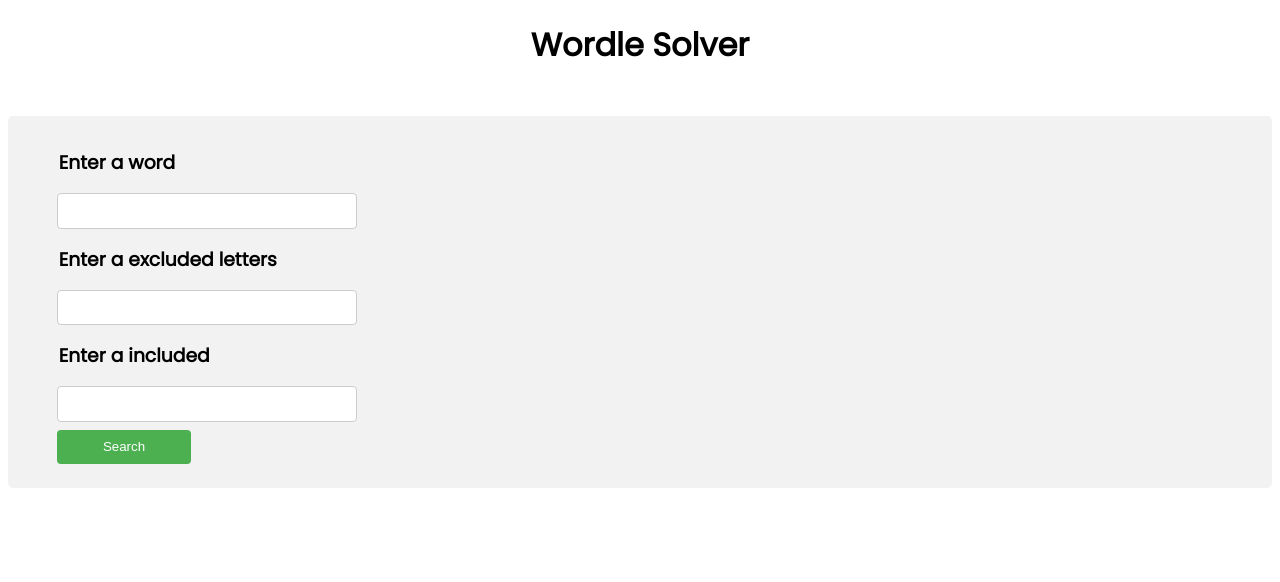
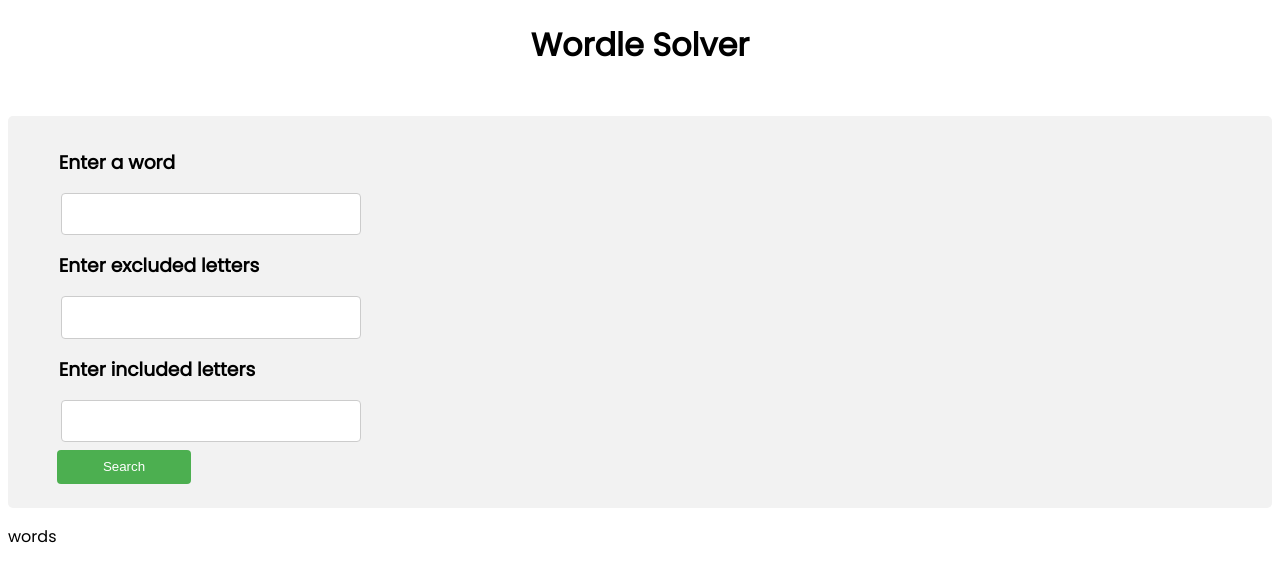
Before and after one commit to aselimulg/wordle-solver, a Flask app: page / in a window 1280 px wide. Shown: the top 582 px of the page. Run offline with Flask 2, Linux system fonts and the light colour scheme.

Commit message:
fixed a bug

```diff
--- a/static/script.js
+++ b/static/script.js
@@ -0,0 +1,6 @@
+const form = document.querySelector("form");
+if (form) {
+    form.addEventListener("submit", function(e){
+        submitForm(e, this);
+    })
+}
--- a/static/styles/style.css
+++ b/static/styles/style.css
@@ -23,7 +23,7 @@ input[type=text]{
 	box-sizing: border-box;
 }
 
-input[type=submit] {
+button {
 	display: block;
 	width: 10em;
 	background-color: #4CAF50;
@@ -39,7 +39,25 @@ input[type=button]:hover {
 	background-color: #45a049;
 }
 
-div {
+.grid {
+	display: inline-grid;
+	gap: 20px;
+	grid-template-columns: repeat(auto-fill, minmax(70px, 1fr));
+    grid-template-rows: 1fr;
+	grid-column: span 2;
+    grid-row: span 2;
+	grid-column-start: 2;
+}
+
+.field {
+	font-size: medium;
+}
+
+.words{
+
+}
+
+.form {
 	border-radius: 5px;
 	background-color: #f2f2f2;
 	padding: 1rem 2rem;
--- a/templates/index.html
+++ b/templates/index.html
@@ -16,19 +16,23 @@
     <script src="{{ url_for('static',filename='script.js') }}"> </script>
 
     <h1>Wordle Solver</h1> <br>
+    <div class="form">
+        <form action="/search" id="form" method="post">
+            <h3>Enter a word</h3>
+            <input type="text" class="field" id="wword" name="wordleword">
+
+            <h3>Enter excluded letters</h3>
+            <input type="text" class="field" id="eletters" name="excluded-letters">
+
+            <h3>Enter included letters</h3>
+            <input type="text" class="field" id="iletters" name="included-letters">
+            <button id="search" name="seach">Search</button>
+        </form>
+    </div>
     <div>
-
-        <form action="/search">
-            <h3>Enter a word</h3>
-            <input type="text" id="wword" name="wordleword">
-
-            <h3>Enter a excluded letters</h3>
-            <input type="text" id="eletters" name="excluded-letters">
-
-            <h3>Enter a included</h3>
-            <input type="text" id="iletters" name="included-letters">
-            <input type="submit" id="search" value="Search">
-        </form>
+        {% block content %}
+        <p>words</p>
+        {% endblock %}
     </div>
 </body>
 
--- a/wordle_solver.py
+++ b/wordle_solver.py
@@ -8,7 +8,7 @@ def play_on_browser(word, eletters, iletters):
     all_words = load_words(len(word), "e")
     word_list = []
     for a_word in all_words:
-        if re.match(word, a_word) and hasntLetters(eletters, all_words, word) and hasLetters(iletters, all_words, word):
+        if re.match(word, a_word) and hasntLetters(eletters, a_word, word) and hasLetters(iletters, a_word, word):
             word_list.append(a_word)
     return word_list
 
```
Also changed, not shown: templates/words.html (+8 -12 lines).
